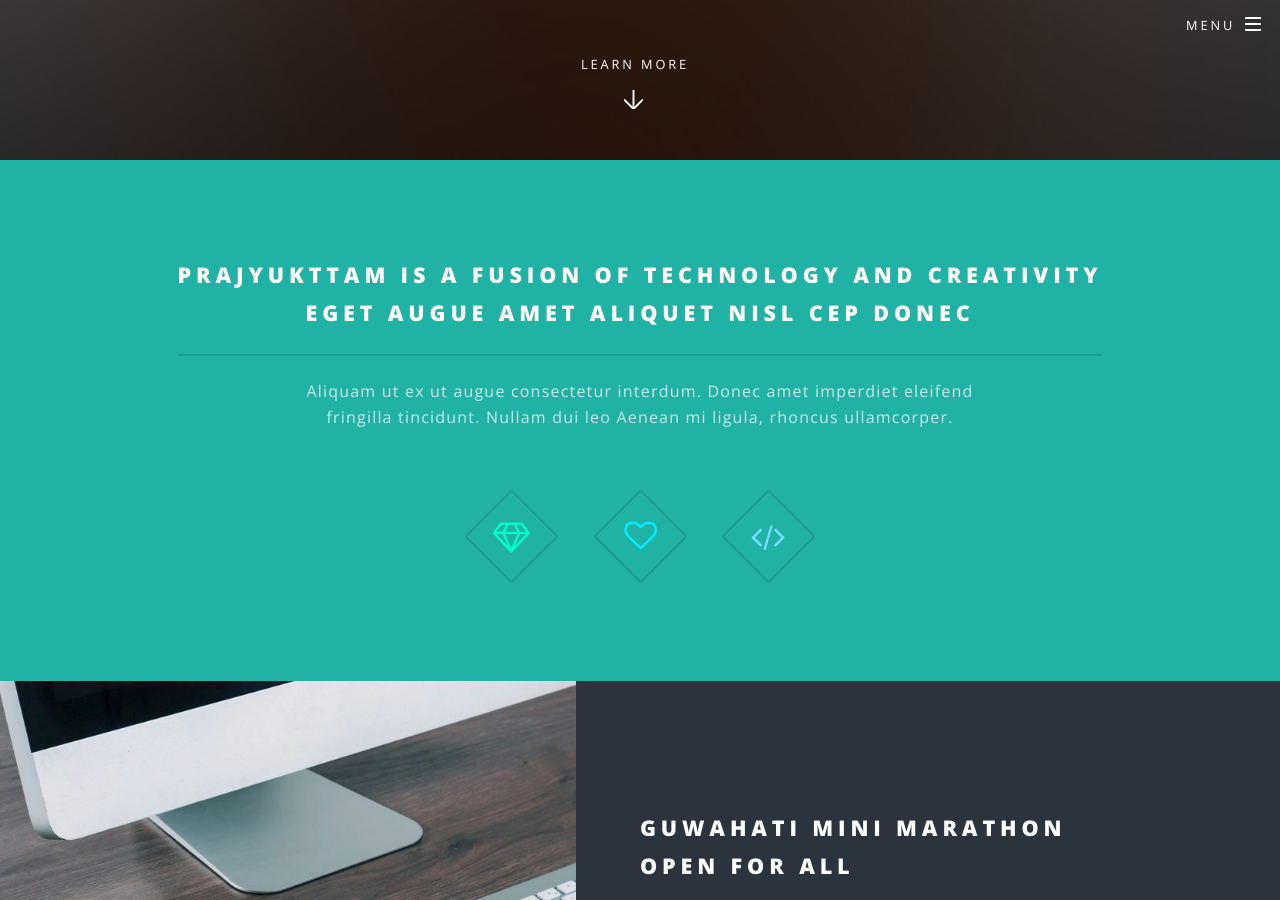
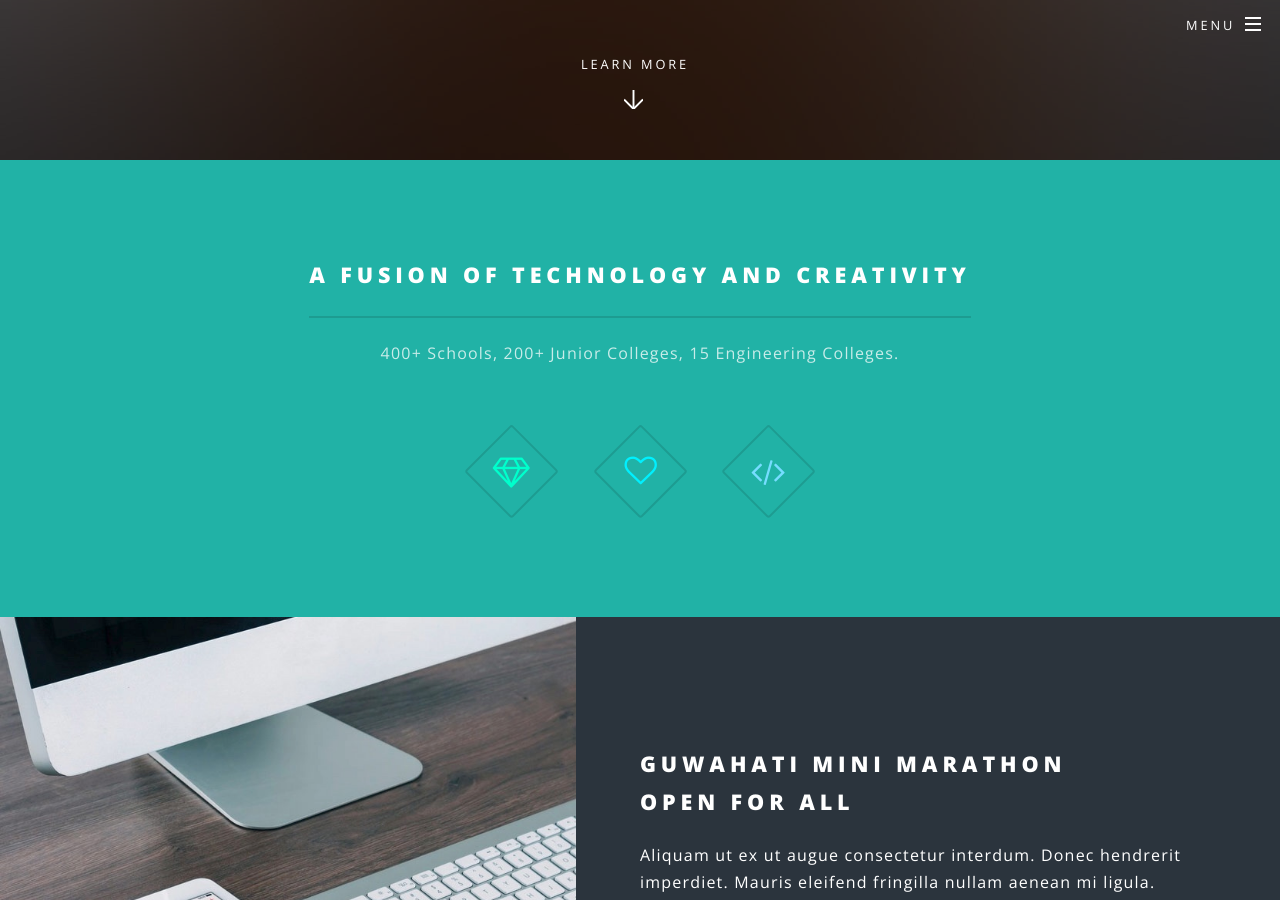
Before and after one commit to skyhitblog/prajyukttam.github.io, a Jekyll site: the page built from index.html, in a window 1280 px wide and 900 px high, scrolled down 740 px. Built offline with Jekyll 4.4.1, drawn with Linux system fonts in a browser that asks for light colours.

Commit message:
prajyukttam

```diff
--- a/index.html
+++ b/index.html
@@ -19,10 +19,8 @@ layout: landing
 					<section id="one" class="wrapper style1 special">
 						<div class="inner">
 							<header class="major">
-								<h2>Prajyukttam is a fusion of Technology and Creativity<br />
-								eget augue amet aliquet nisl cep donec</h2>
-								<p>Aliquam ut ex ut augue consectetur interdum. Donec amet imperdiet eleifend<br />
-								fringilla tincidunt. Nullam dui leo Aenean mi ligula, rhoncus ullamcorper.</p>
+								<h2>A fusion of Technology and Creativity</h2>
+								<p>400+ Schools, 200+ Junior Colleges, 15 Engineering Colleges.</p>
 							</header>
 							<ul class="icons major">
 								<li><span class="icon fa-diamond major style1"><span class="label">Lorem</span></span></li>
```
Also changed, not shown: 2 other files.
